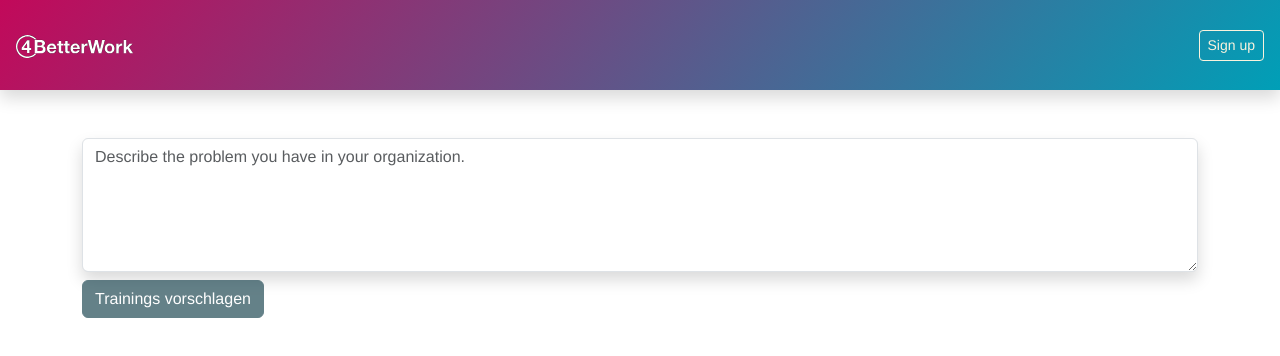
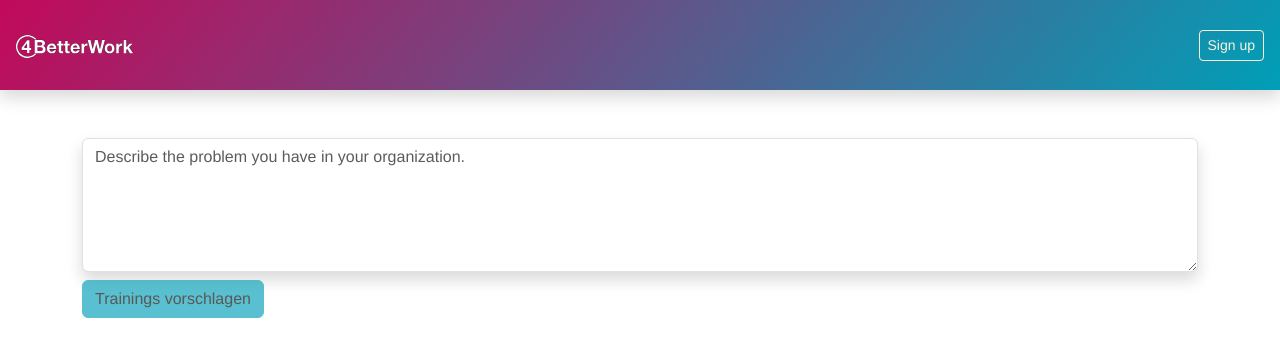
Before and after one commit to glaures/4bw-frontend, a Vue app: page / in a window 1280 px wide. Shown: the top 356 px of the page. Built offline with nearby package versions, Linux system fonts and the light colour scheme; what @cloudinary/url-gen, vue-debounce would draw is missing.

Commit message:
alle Mögliche

```diff
--- a/src/assets/main.scss
+++ b/src/assets/main.scss
@@ -1,5 +1,5 @@
 :root {
-  --primary: #123e49;
+  --primary: #009fb7;
   --info: #009fb7;
   --success: #17b890;
   --warning: #FB8B24;
@@ -8,7 +8,7 @@
   --dark: #123e49;
 }
 
-$primary: #123e49;
+$primary: #009fb7;
 $info: #009fb7;
 $success: #17b890;
 $warning: #FB8B24;
```
